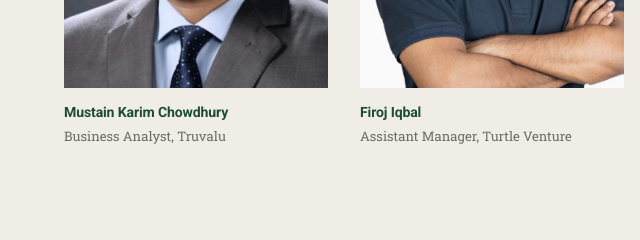
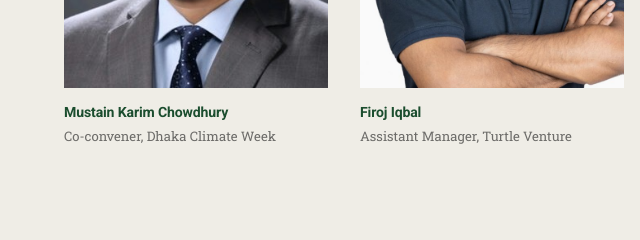
Before and after one commit to tamzid10001/dhaka-climate-week, a plain HTML site: page index.html in a window 1280 px wide. Shown: the part 8500-8740 px from the top of the page, 0-640 px from the left. Drawn offline with Linux system fonts and the light colour scheme.

Commit message:
Update Mustain Chowdhury's team role

```diff
--- a/index.html
+++ b/index.html
@@ -1098,7 +1098,7 @@
             <article class="person">
               <div class="person__photo"><img src="assets/team/mustain-chowdhury.jpg" alt="Mustain Karim Chowdhury" width="400" height="400" loading="lazy" /></div>
               <p class="person__name">Mustain Karim Chowdhury</p>
-              <p class="person__role">Business Analyst, Truvalu</p>
+              <p class="person__role">Co-convener, Dhaka Climate Week</p>
             </article>
             <article class="person">
               <div class="person__photo"><img src="assets/team/firoj-iqbal.jpg" alt="Firoj Iqbal" width="810" height="810" loading="lazy" /></div>
```
